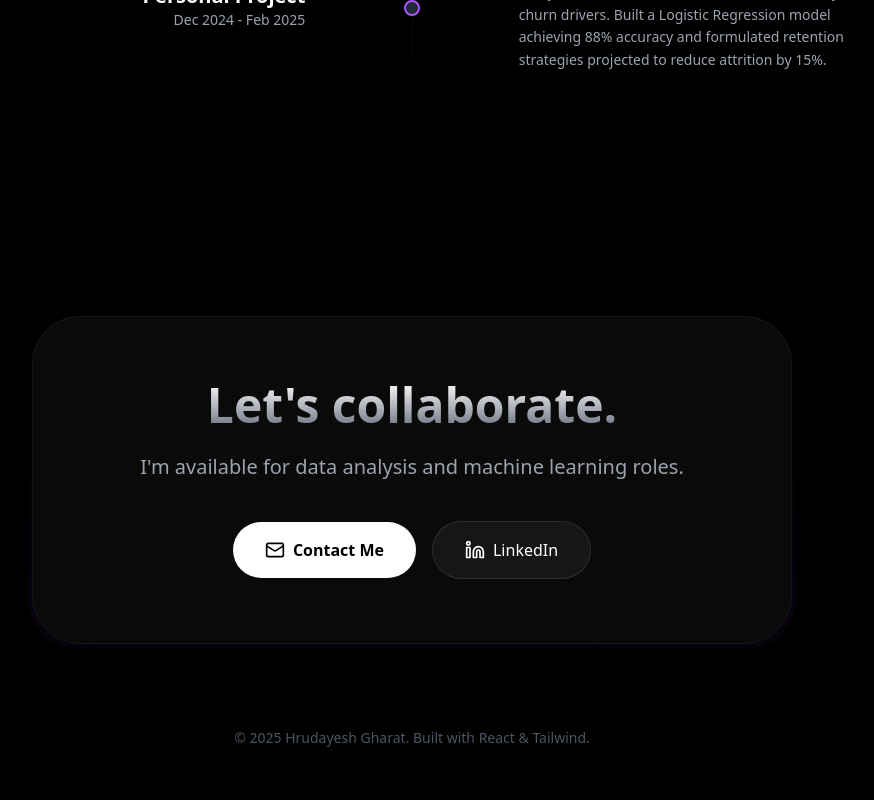
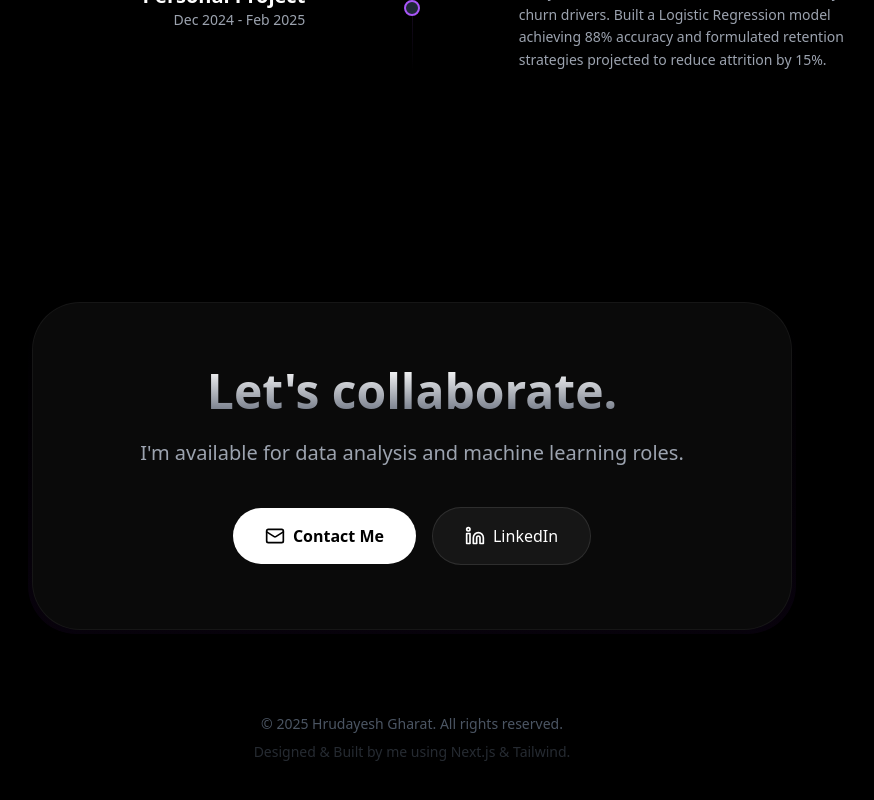
Before and after one commit to hrudayeshgharat/porfolio, a Next.js app: page / in a window 1280 px wide. Shown: the part 3306-4106 px from the top of the page, without its empty margins (228-1102 px from the left). Built offline with nearby package versions, Linux system fonts and the light colour scheme; no server answers.

Commit message:
Updated Footer

```diff
--- a/components/Contact.tsx
+++ b/components/Contact.tsx
@@ -37,7 +37,8 @@ export default function Contact() {
       </div>
 
       <footer className="mt-20 text-sm text-gray-600 pb-20">
-        <p>© {new Date().getFullYear()} {PERSONAL_INFO.name}. Built with React & Tailwind.</p>
+        <p>© {new Date().getFullYear()} {PERSONAL_INFO.name}. All rights reserved.</p>
+        <p className="mt-2 opacity-50">Designed & Built by me using Next.js & Tailwind.</p>
       </footer>
     </section>
   );
```
